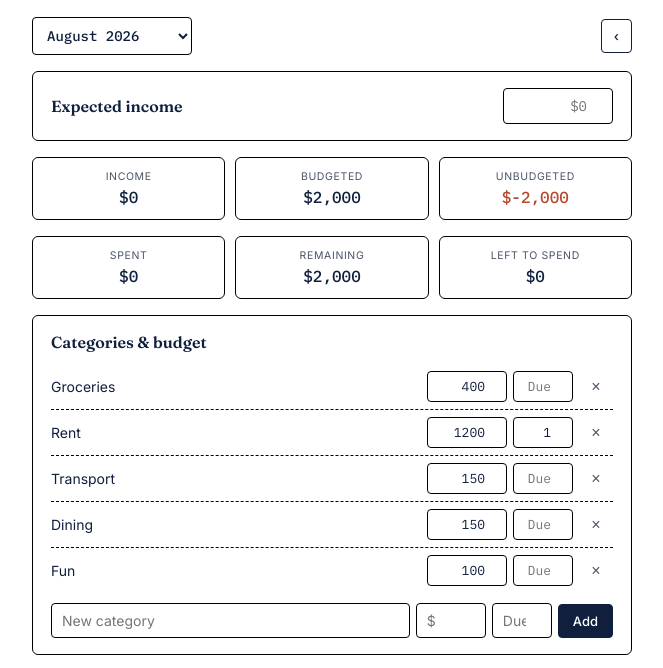
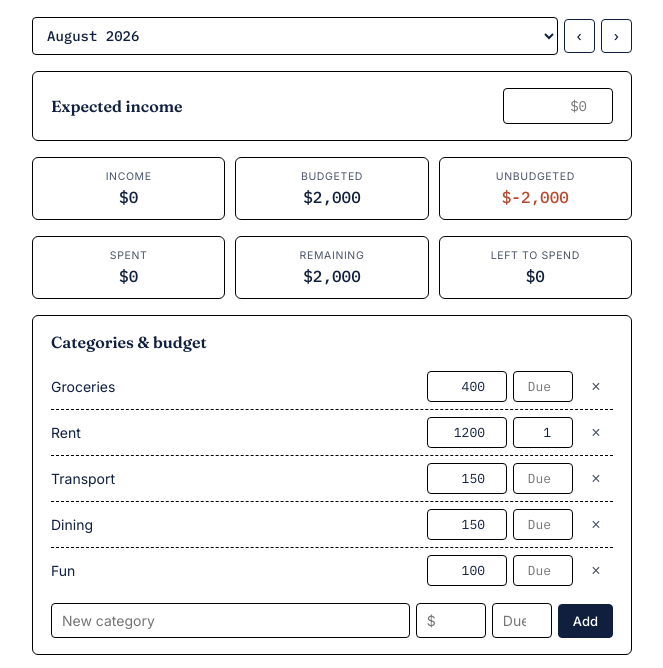
Before and after one commit to wilsba02-hub/Budget, a plain HTML site: page index.html in a window 1280 px wide. Shown: the part 82-750 px from the top of the page, without its empty margins (308-971 px from the left). Drawn offline with Linux system fonts and the light colour scheme.

Commit message:
Update index.html

```diff
--- a/index.html
+++ b/index.html
@@ -76,9 +76,10 @@
   <h1>Ledger</h1>
   <p class="sub" id="tagline">Loading your books…</p>
 
-  <div class="row" style="margin-bottom:16px;">
-    <select id="monthSelect" class="month-select"></select>
+  <div class="row" style="margin-bottom:16px;gap:6px;">
+    <select id="monthSelect" class="month-select" style="flex:1;"></select>
     <button class="btn secondary" id="prevBtn" style="padding:8px 12px;">‹</button>
+    <button class="btn secondary" id="nextBtn" style="padding:8px 12px;">›</button>
   </div>
 
   <div class="card">
@@ -219,7 +220,7 @@ function renderMonthSelect(){
   const opts = new Set();
   opts.add(currentMonth);
   const now = new Date();
-  for(let i=0;i<12;i++){
+  for(let i=-3;i<12;i++){
     const d = new Date(now.getFullYear(), now.getMonth()-i, 1);
     opts.add(d.toISOString().slice(0,7));
   }
@@ -397,6 +398,11 @@ document.getElementById('prevBtn').addEventListener('click', () => {
   const d = new Date(y, m-2, 1);
   switchMonth(d.toISOString().slice(0,7));
 });
+document.getElementById('nextBtn').addEventListener('click', () => {
+  const [y,m] = currentMonth.split('-').map(Number);
+  const d = new Date(y, m, 1);
+  switchMonth(d.toISOString().slice(0,7));
+});
 
 document.getElementById('addCatBtn').addEventListener('click', async () => {
   const nameInput = document.getElementById('newCatName');
```
